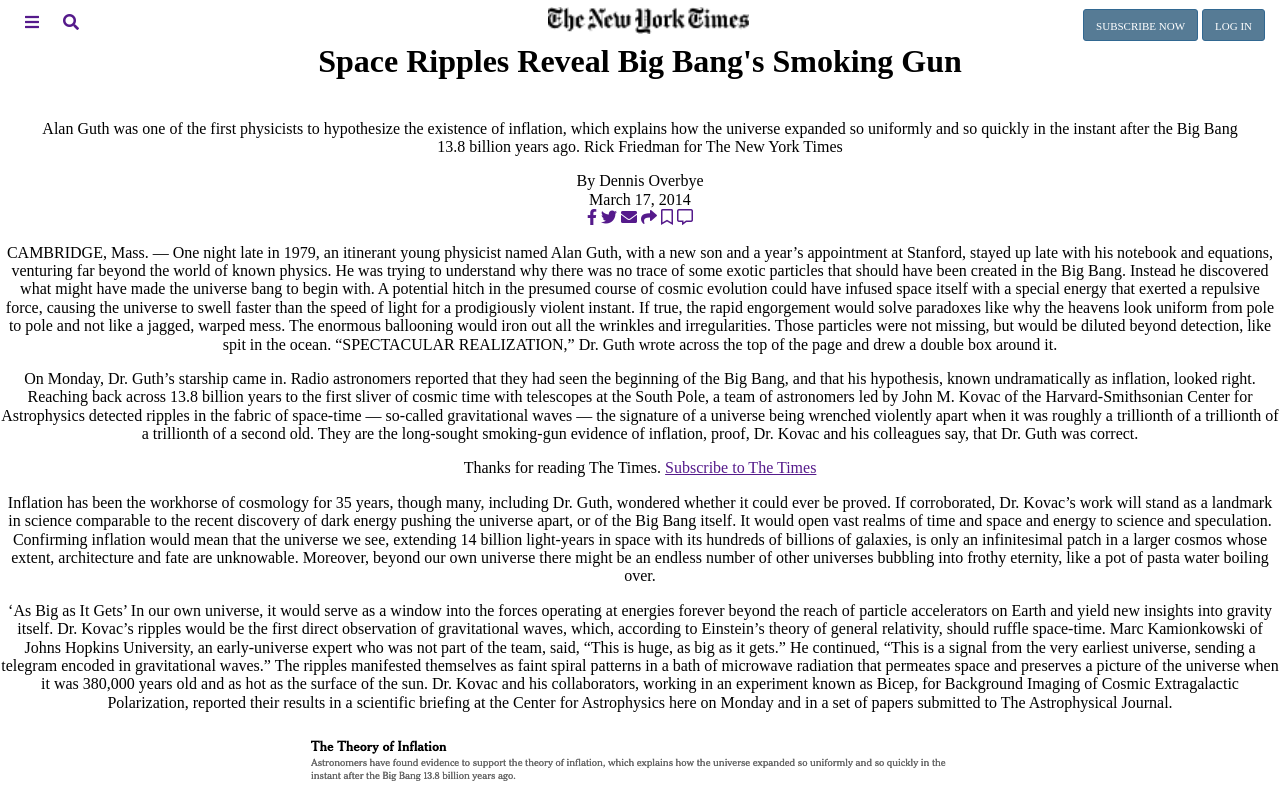
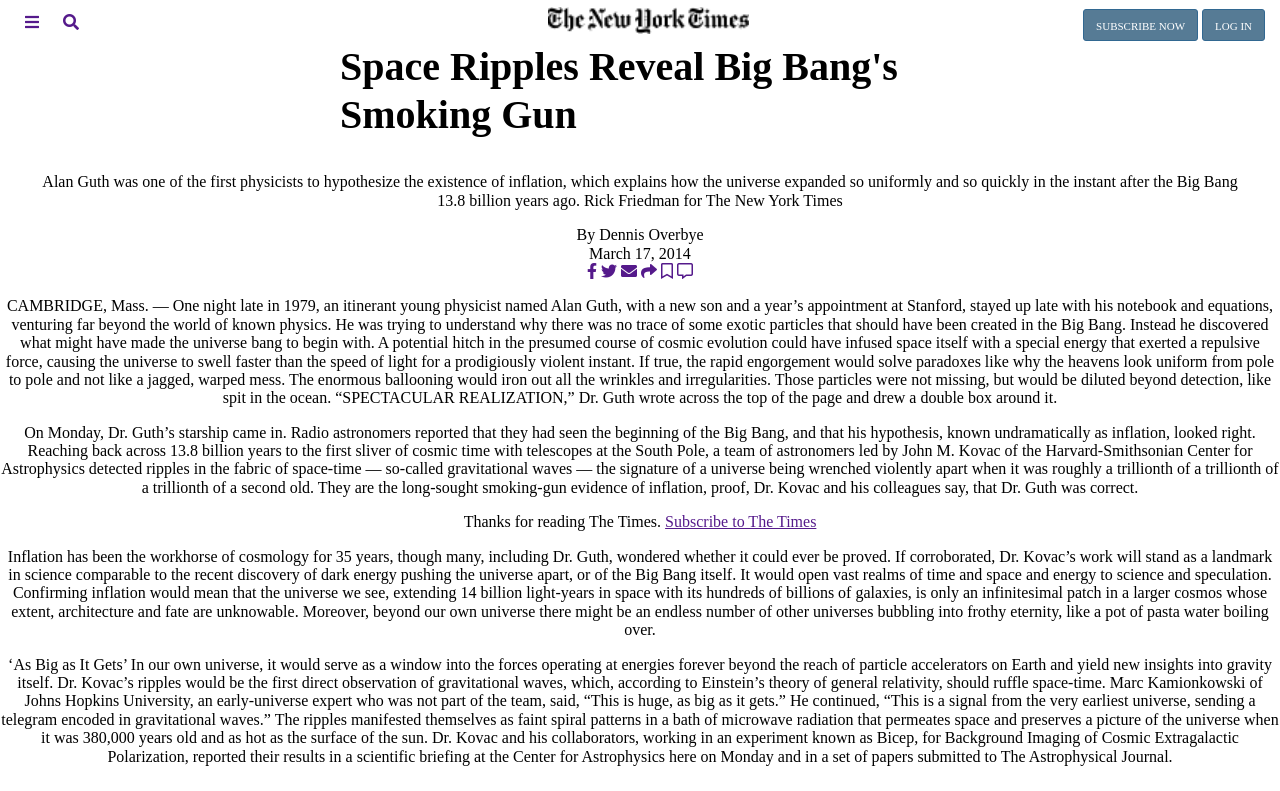
Before and after one commit to kholston/nytimes, a plain HTML site: page index.html in a window 1280 px wide. Shown: the top 791 px of the page. Drawn offline with Linux system fonts and the light colour scheme.

Commit message:
Style title

```diff
--- a/styles/styles.css
+++ b/styles/styles.css
@@ -53,3 +53,11 @@ button{
 article{
   margin-top: 43px;
 }
+
+.article-title{
+  max-width: 600px;
+  margin: 0 auto 1rem;
+  font-size: 2.5rem;
+  line-height: 3rem;
+  text-align: left;
+}
```
